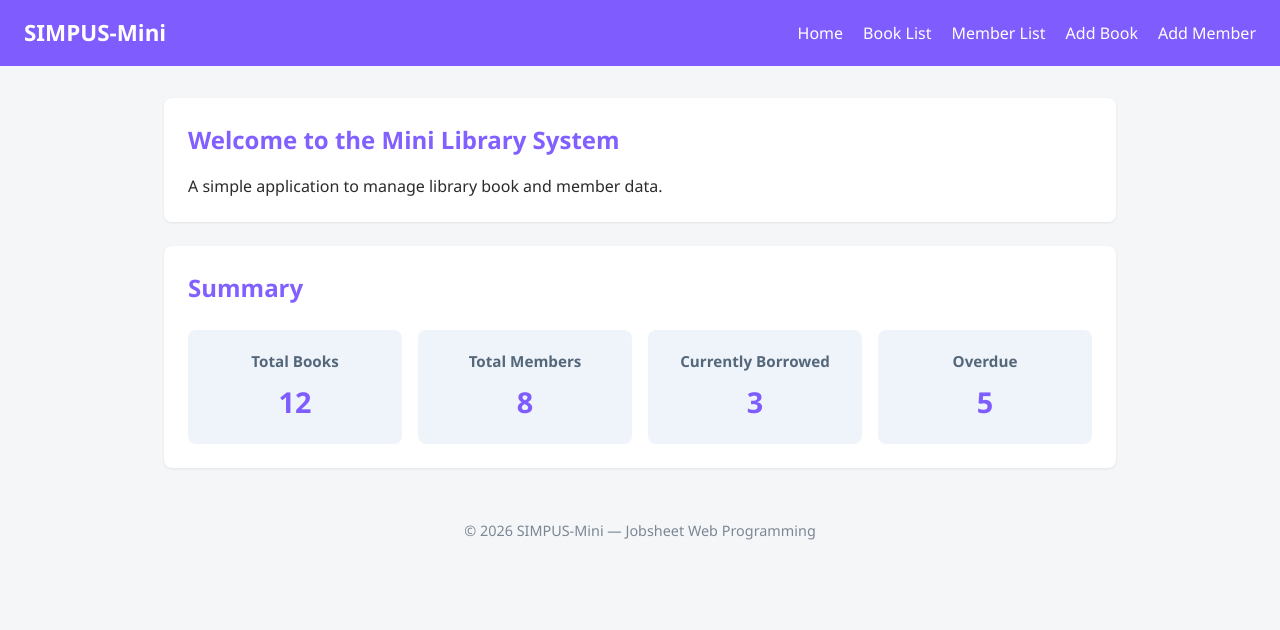
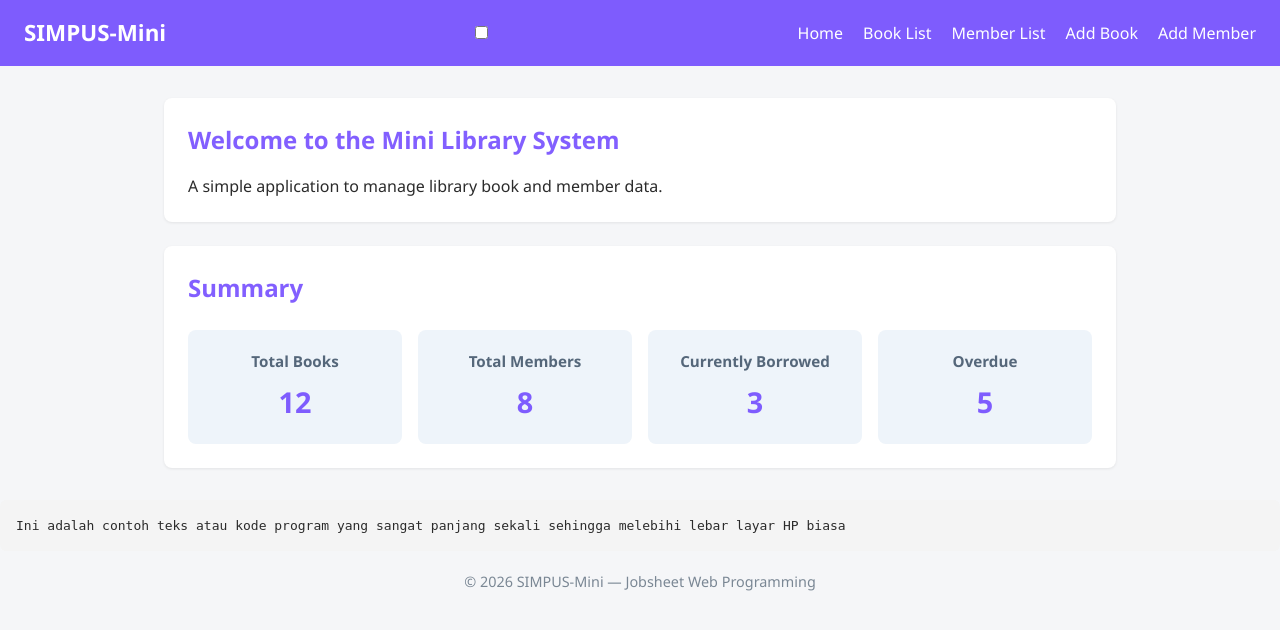
Before and after one commit to Hisyam-Rana/PemrogamanWEB_SIB2G_RAFA_HISYAM_NAWWAF, a PHP site: page / in a window 1280 px wide. Shown: the top 630 px of the page. Run offline with PHP 8.4, Linux system fonts and the light colour scheme.

Commit message:
Jobsheet-03 fix

```diff
--- a/My Website/assets/assets/css/style.css
+++ b/My Website/assets/assets/css/style.css
@@ -230,7 +230,7 @@ footer {
 /* ===== Responsive Breakpoints ===== */
 
 /* Tablet and below */
-@media (max-width: 768px) {
+@media (max-width: 900px) {
     main section:nth-of-type(2) {
         grid-template-columns: repeat(2, 1fr);
     }
@@ -240,15 +240,6 @@ footer {
         main section:nth-of-type(2) {
             grid-template-columns: 1fr;
         }
-    }
-}
-
-/* ===== Responsive Breakpoints ===== */
-
-/* Tablet ke bawah */
-@media (max-width: 768px) {
-    main section:nth-of-type(2) {
-        grid-template-columns: repeat(2, 1fr);
     }
 }
 
@@ -293,3 +284,20 @@ footer {
         max-width: 100%;
     }
 }
+
+/* ===== Breakpoint Layar Sangat Lebar (Ultrawide) ===== */
+@media (min-width: 1400px) {
+    main {
+        max-width: 1300px;
+    }
+}
+
+/* ===== Responsive Code / Block Element ===== */
+pre, .code-responsive {
+    overflow-x: auto;
+    max-width: 100%;
+    background-color: #f4f4f4;
+    padding: 1rem;
+    border-radius: 6px;
+    white-space: pre;
+}
--- a/My Website/index.html
+++ b/My Website/index.html
@@ -9,7 +9,7 @@
 <body>
     <header>
         <h1>SIMPUS-Mini</h1>
-        <button type="button" id="nav-toggle-btn" class="nav-toggle-label" aria-label="Menu">&#9776;</button>
+        <input type="checkbox" id="nav-toggle" class="nav-toggle">
         <nav>
             <ul>
                 <li><a href="index.html">Home</a></li>
@@ -19,6 +19,7 @@
                 <li><a href="members/add.html">Add Member</a></li>
             </ul>
         </nav>
+        <label for="nav-toggle" class="nav-toggle-label">&#9776;</label>
     </header>
 
     <main>
@@ -48,6 +49,8 @@
         </section>
     </main>
 
+    <pre>Ini adalah contoh teks atau kode program yang sangat panjang sekali sehingga melebihi lebar layar HP biasa</pre>
+
     <footer>
         <p>&copy; 2026 SIMPUS-Mini &mdash; Jobsheet Web Programming</p>
     </footer>
```
